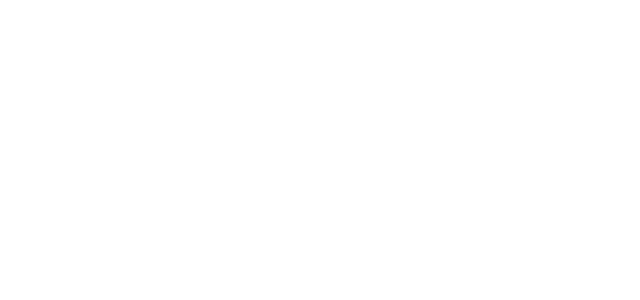
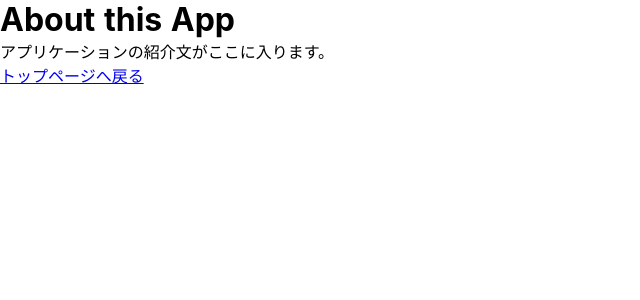
Before and after one commit to bake0937/my-vue-app, a Nuxt app: page /about in a window 1280 px wide. Before the commit this address had no page. Shown: the top 300 px of the page, without its empty margins (0-640 px from the left). Built offline with nearby package versions, Linux system fonts and the light colour scheme.

Commit message:
aboutページを追加

```diff
--- /dev/null
+++ b/pages/about.vue
@@ -0,0 +1,17 @@
+<template>
+  <div>
+    <h1 class="title">About this App</h1>
+
+    <p>アプリケーションの紹介文がここに入ります。</p>
+
+    <router-link to="/">トップページへ戻る</router-link>
+  </div>
+</template>
+
+<script>
+export default {
+  data() {
+    return {};
+  }
+};
+</script>
```
